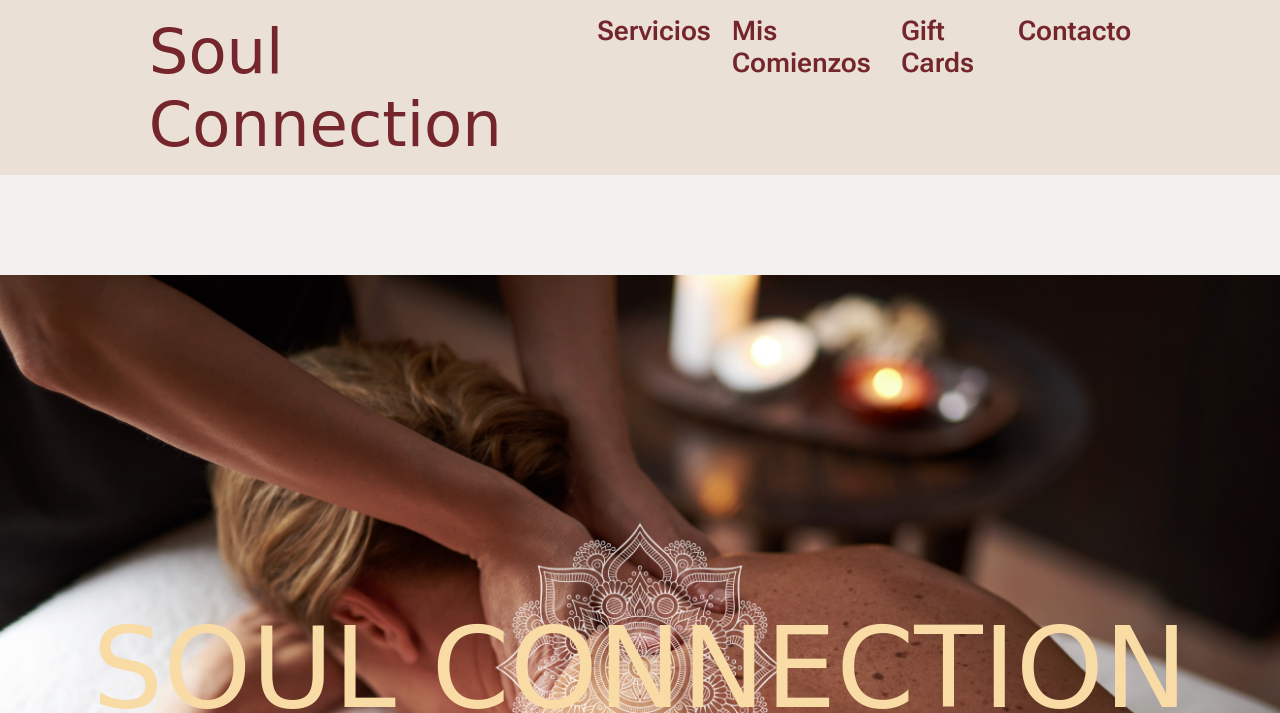
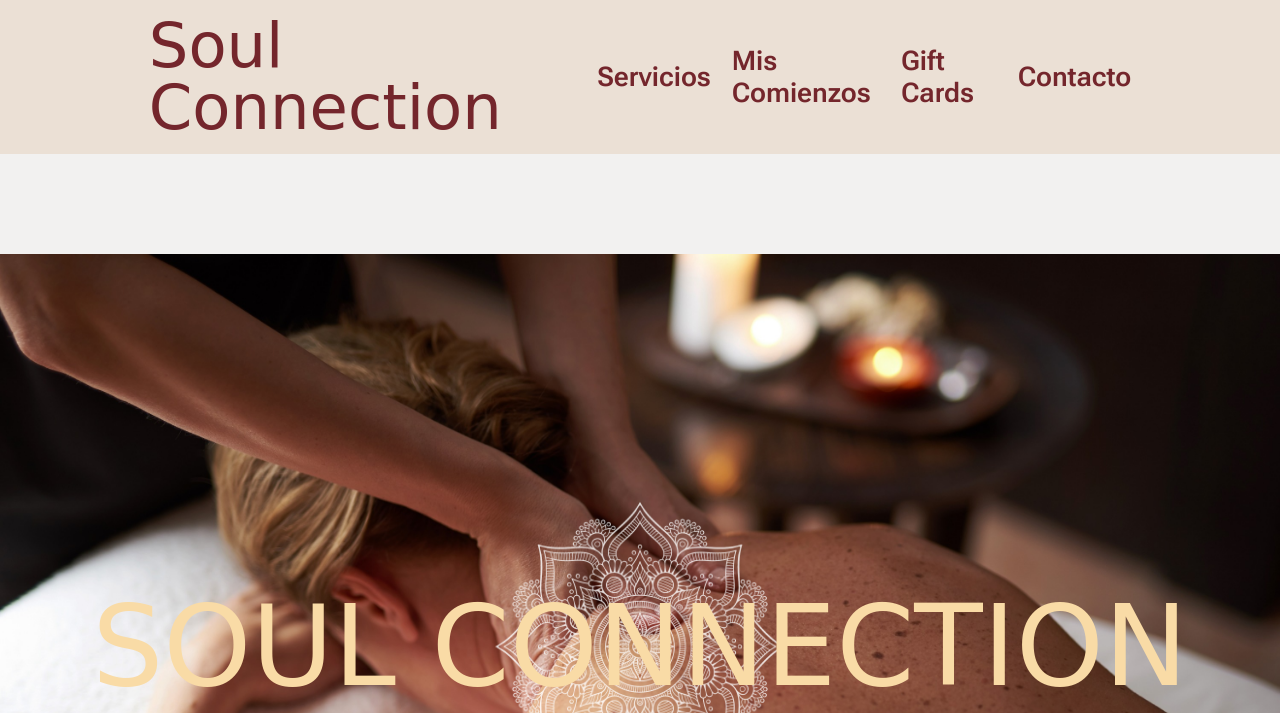
Before and after one commit to nataliabernalux/SoulConnection, a website: page index.html in a window 1280 px wide. Shown: the top 713 px of the page. Drawn offline with nearby package versions, Linux system fonts and the light colour scheme; a web font is replaced by a local one.

Commit message:
header aligment

```diff
--- a/style.css
+++ b/style.css
@@ -81,8 +81,7 @@ h5{
 
 }
 
-.soulconnection-logo{
-
+.soulconnection-logo {
   font-family: "Italianno", cursive;
   font-weight: 500;
   font-style: normal;
@@ -90,6 +89,9 @@ h5{
   color: #74262C;
   text-decoration: none;
   margin: 0;
+  line-height: 1;
+  display: flex;
+  align-items: center;
 }
 
 header {
@@ -139,20 +141,19 @@ header {
 }
 
 
+.nav {
+  display: flex;
+  justify-content: space-between;
+  align-items: center;
+}
+
 .nav__list {
+  display: flex;
+  align-items: center;
   margin: 0;
   padding: 0;
   list-style: none;
-	display: flex;
-
 }
-
-.nav{
-	display:flex;
-	justify-content: space-between;
-
-}
-
 
 
 .nav__item + .nav__item{
```
Lines whose indentation alone changed are shown as unchanged.
